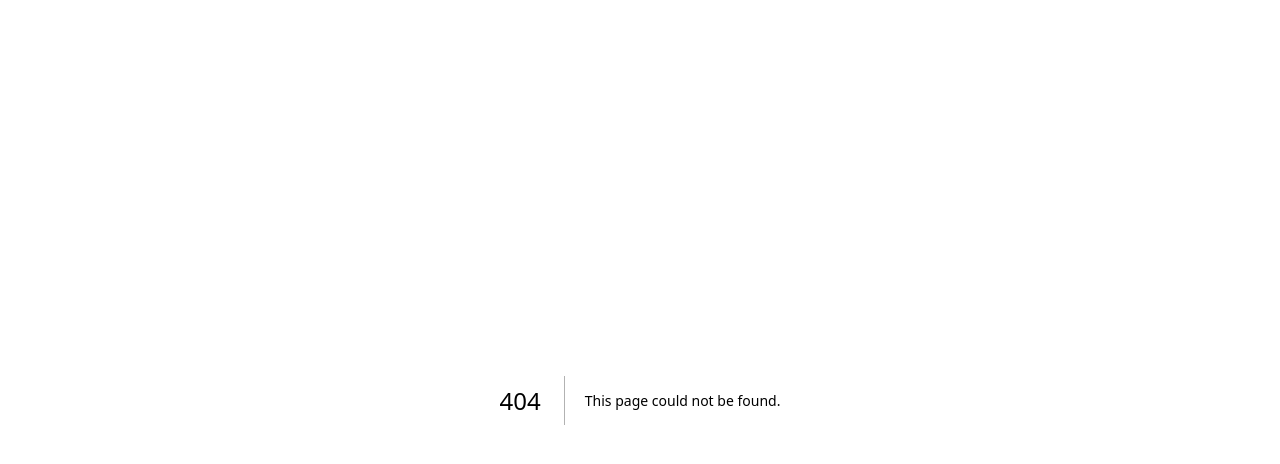
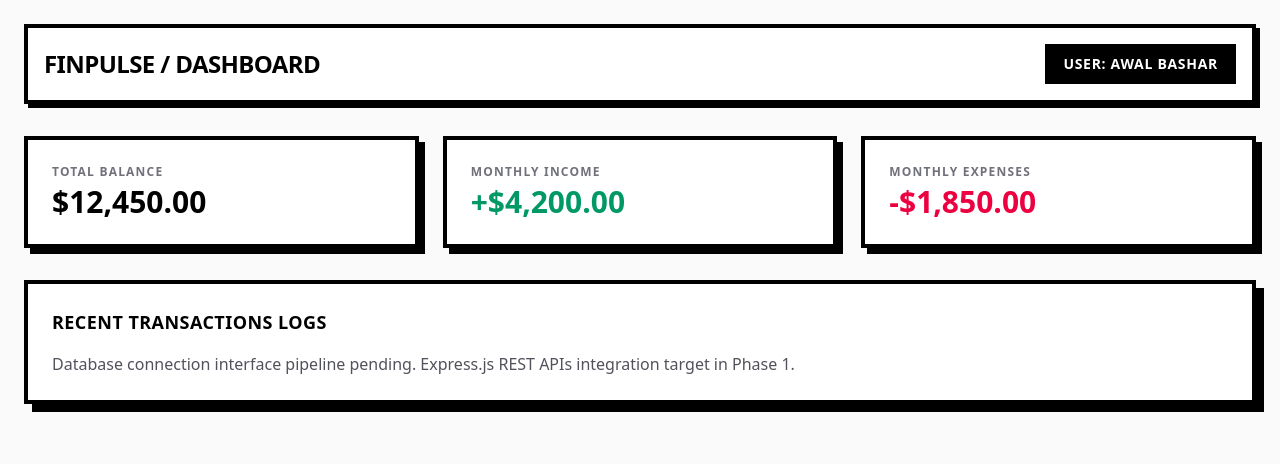
Before and after one commit to bashar0091/finpulse-tracker, a Next.js app in the folder frontend/: page /dashboard in a window 1280 px wide. Before the commit this address had no page. Shown: the top 464 px of the page. Built offline with nearby package versions, Linux system fonts and the light colour scheme.

Commit message:
feat: implement neo-brutalist dashboard layout grid and navigation layout

```diff
--- /dev/null
+++ b/frontend/app/dashboard/page.tsx
@@ -0,0 +1,56 @@
+export default function Dashboard() {
+  return (
+    <div className="min-h-screen bg-[#fafafa] text-black p-6 font-sans">
+
+      {/* Top Navigation Bar */}
+      <nav className="w-full border-4 border-black bg-white p-4 mb-8 flex justify-between items-center shadow-[4px_4px_0px_0px_rgba(0,0,0,1)]">
+        <h1 className="text-2xl font-black uppercase tracking-tight">
+          FinPulse / Dashboard
+        </h1>
+        <div className="border-2 border-black bg-black text-white px-4 py-2 text-sm font-bold uppercase tracking-wider">
+          User: Awal Bashar
+        </div>
+      </nav>
+
+      {/* Main Grid Layout for Analytics Cards */}
+      <div className="grid grid-cols-1 md:grid-cols-3 gap-6 mb-8">
+
+        {/* Total Balance Card */}
+        <div className="border-4 border-black bg-white p-6 shadow-[6px_6px_0px_0px_rgba(0,0,0,1)]">
+          <p className="text-xs font-bold uppercase tracking-widest text-zinc-500 mb-1">
+            Total Balance
+          </p>
+          <p className="text-3xl font-black">$12,450.00</p>
+        </div>
+
+        {/* Income Card */}
+        <div className="border-4 border-black bg-white p-6 shadow-[6px_6px_0px_0px_rgba(0,0,0,1)]">
+          <p className="text-xs font-bold uppercase tracking-widest text-zinc-500 mb-1">
+            Monthly Income
+          </p>
+          <p className="text-3xl font-black text-emerald-600">+$4,200.00</p>
+        </div>
+
+        {/* Expenses Card */}
+        <div className="border-4 border-black bg-white p-6 shadow-[6px_6px_0px_0px_rgba(0,0,0,1)]">
+          <p className="text-xs font-bold uppercase tracking-widest text-zinc-500 mb-1">
+            Monthly Expenses
+          </p>
+          <p className="text-3xl font-black text-rose-600">-$1,850.00</p>
+        </div>
+
+      </div>
+
+      {/* Placeholder for Transactions Table / Future ML Charts */}
+      <div className="border-4 border-black bg-white p-6 shadow-[8px_8px_0px_0px_rgba(0,0,0,1)]">
+        <h3 className="text-lg font-black uppercase tracking-wide mb-4">
+          Recent Transactions Logs
+        </h3>
+        <p className="text-zinc-600 font-medium">
+          Database connection interface pipeline pending. Express.js REST APIs integration target in Phase 1.
+        </p>
+      </div>
+
+    </div>
+  );
+}
```
